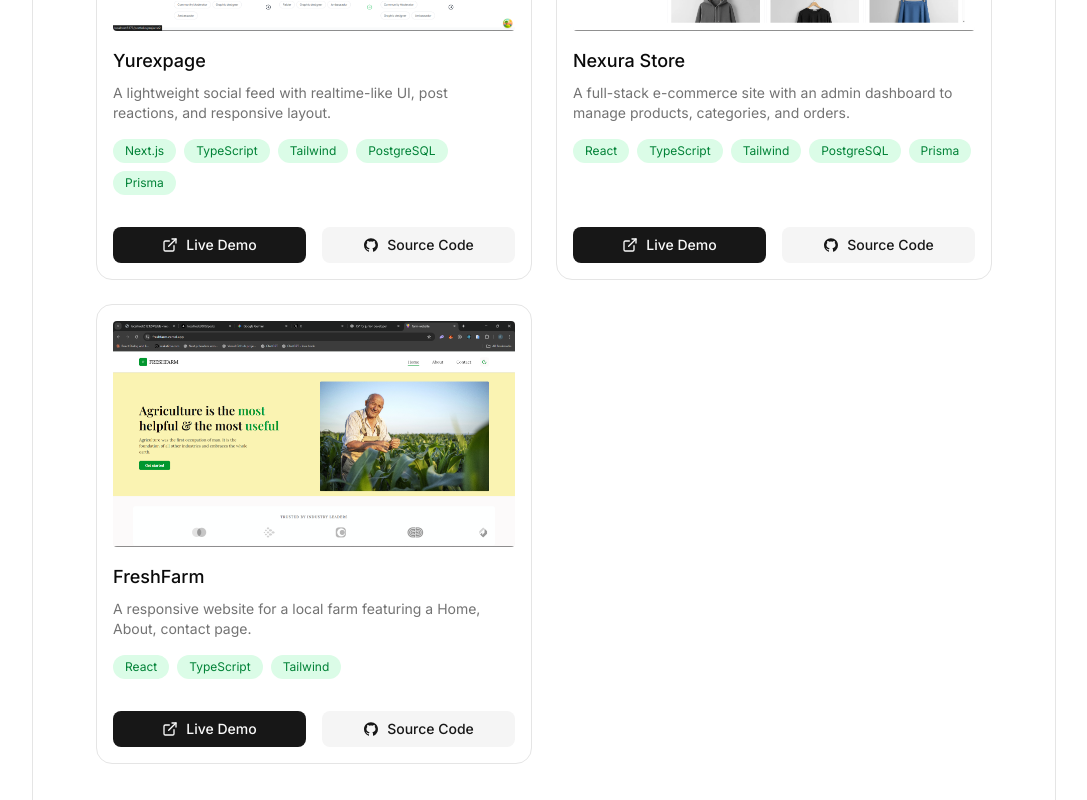
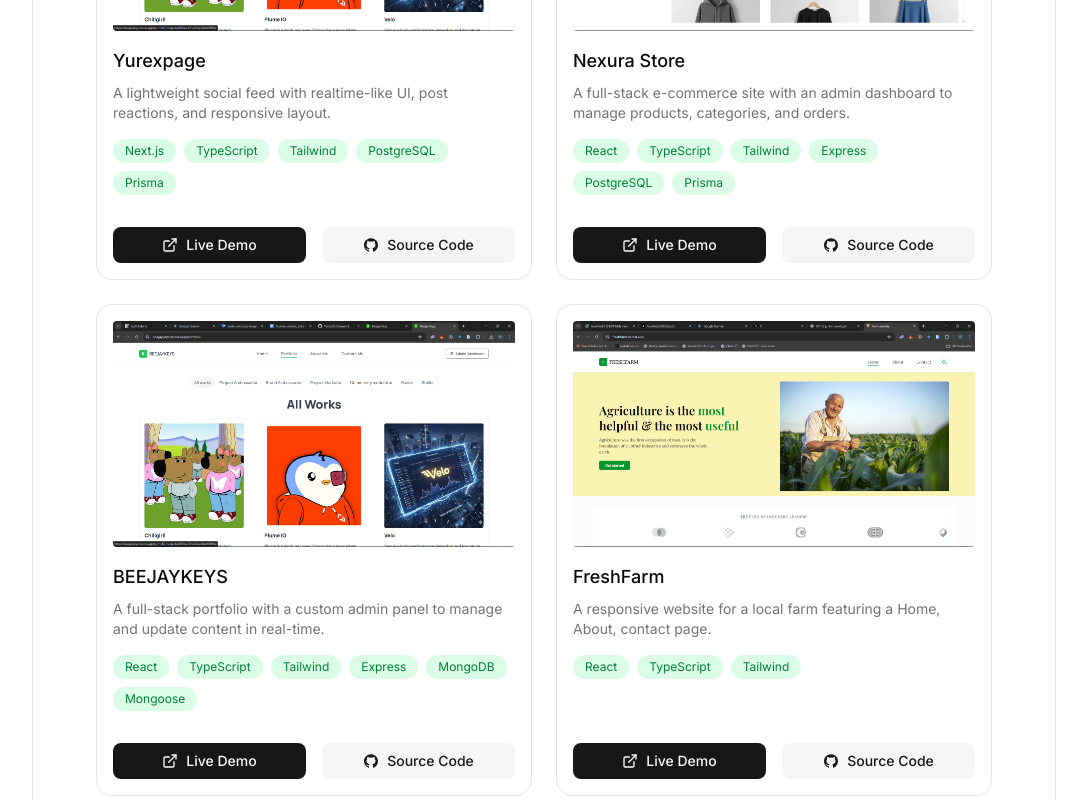
Before and after one commit to Yurex12/my-portfolio, a Next.js app: page / in a window 1280 px wide. Shown: the part 1780-2580 px from the top of the page, without its empty margins (96-1183 px from the left). Built offline with nearby package versions, Linux system fonts and the light colour scheme; no server answers.

Commit message:
edit projects

```diff
--- a/src/constants/index.ts
+++ b/src/constants/index.ts
@@ -54,6 +54,16 @@ export const projects: Project[] = [
     github: "https://github.com/yourname/yurexpage",
     live: "https://example.com/yurexpage",
   },
+  // {
+  //   id: "p1",
+  //   title: "Yurexpage",
+  //   description:
+  //     "A lightweight social feed with realtime-like UI, post reactions, and responsive layout.",
+  //   image: "/beejaykeys.png",
+  //   tech: ["Next.js", "TypeScript", "Tailwind", "PostgreSQL", "Prisma"],
+  //   github: "https://github.com/yourname/yurexpage",
+  //   live: "https://example.com/yurexpage",
+  // },
 
   {
     id: "p2",
@@ -61,13 +71,29 @@ export const projects: Project[] = [
     description:
       "A full-stack e-commerce site with an admin dashboard to manage products, categories, and orders.",
     image: "/nexura.png",
-    tech: ["React", "TypeScript", "Tailwind", "PostgreSQL", "Prisma"],
+    tech: [
+      "React",
+      "TypeScript",
+      "Tailwind",
+      "Express",
+      "PostgreSQL",
+      "Prisma",
+    ],
     github: "https://github.com/Yurex12/yurexstore-ecommerce",
     live: "https://nexurastore.vercel.app/",
   },
-
   {
     id: "p3",
+    title: "BEEJAYKEYS",
+    description:
+      "A full-stack portfolio with a custom admin panel to manage and update content in real-time.",
+    image: "/beejaykeys.png",
+    tech: ["React", "TypeScript", "Tailwind", "Express", "MongoDB", "Mongoose"],
+    github: "https://github.com/Yurex12/beejaykeys",
+    live: "https://beejaykeys.vercel.app",
+  },
+  {
+    id: "p4",
     title: "FreshFarm",
     description:
       "A responsive website for a local farm featuring a Home, About, contact page.",
```
Also changed, not shown: public/beejaykeys.png.
